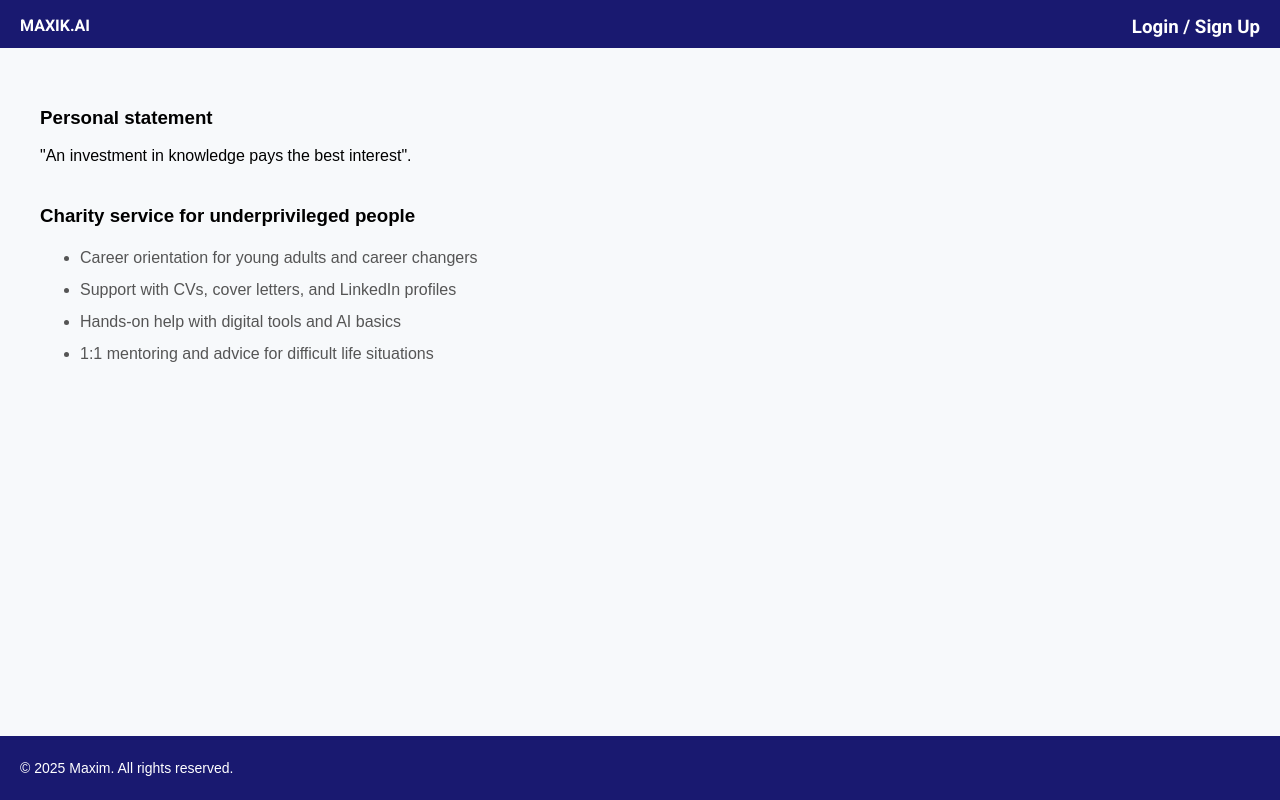
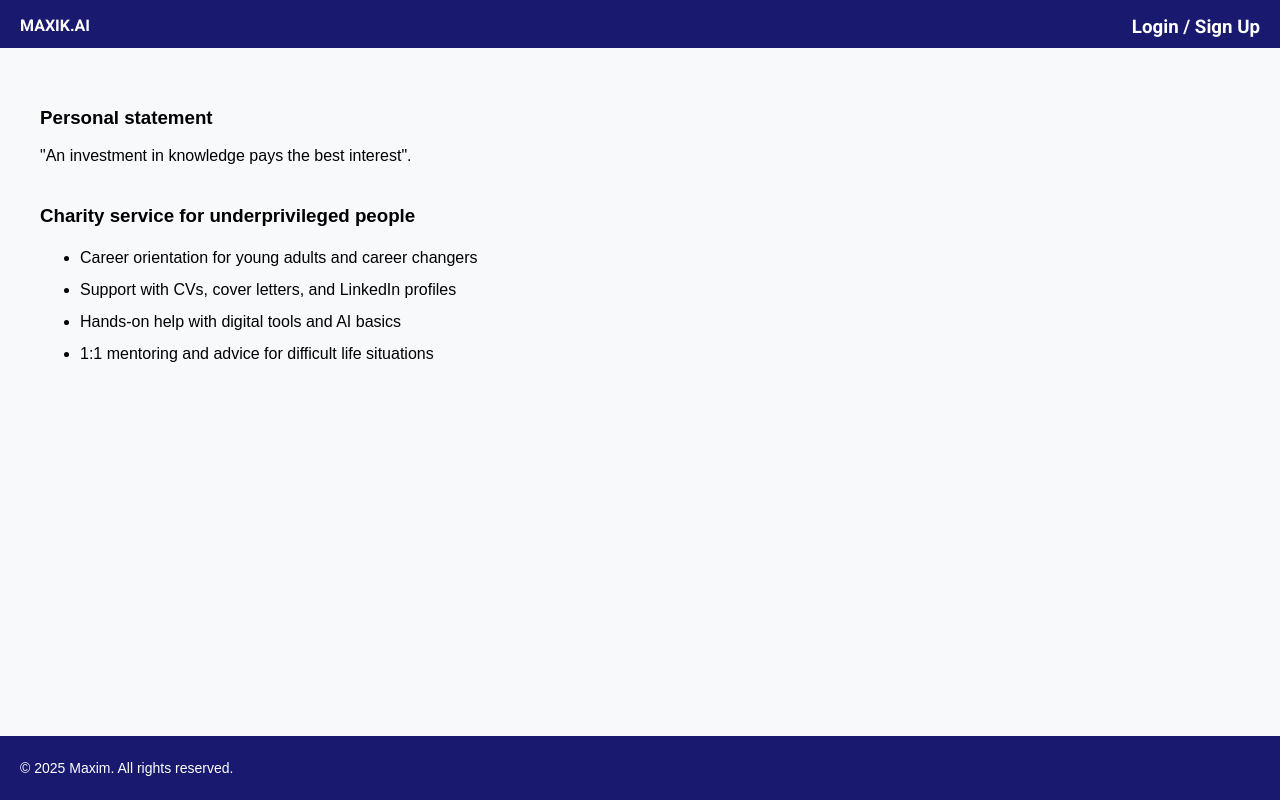
Before and after one commit to maxik2710/Minimal-HTML-Seite, a plain HTML site: page index.html in a window 1280 px wide. Drawn offline with Linux system fonts and the light colour scheme.

Commit message:
Update style.css

```diff
--- a/style.css
+++ b/style.css
@@ -28,10 +28,11 @@ body {
 #Charity li {
     line-height: 1.5;       /* Abstand zwischen den Bullet Points */
     margin-bottom: 8px;     /* zusätzlicher Abstand */
-    color: #555;            /* leicht abgeschwächte Schriftfarbe */
-    font-size: 1rem;
+
+
 }
-
+/*font-size: 1rem;*/
+/*color: #555;            /* leicht abgeschwächte Schriftfarbe */
 
 main {
   padding: 40px; /* Abstand innerhalb des Hauptbereichs */
```
